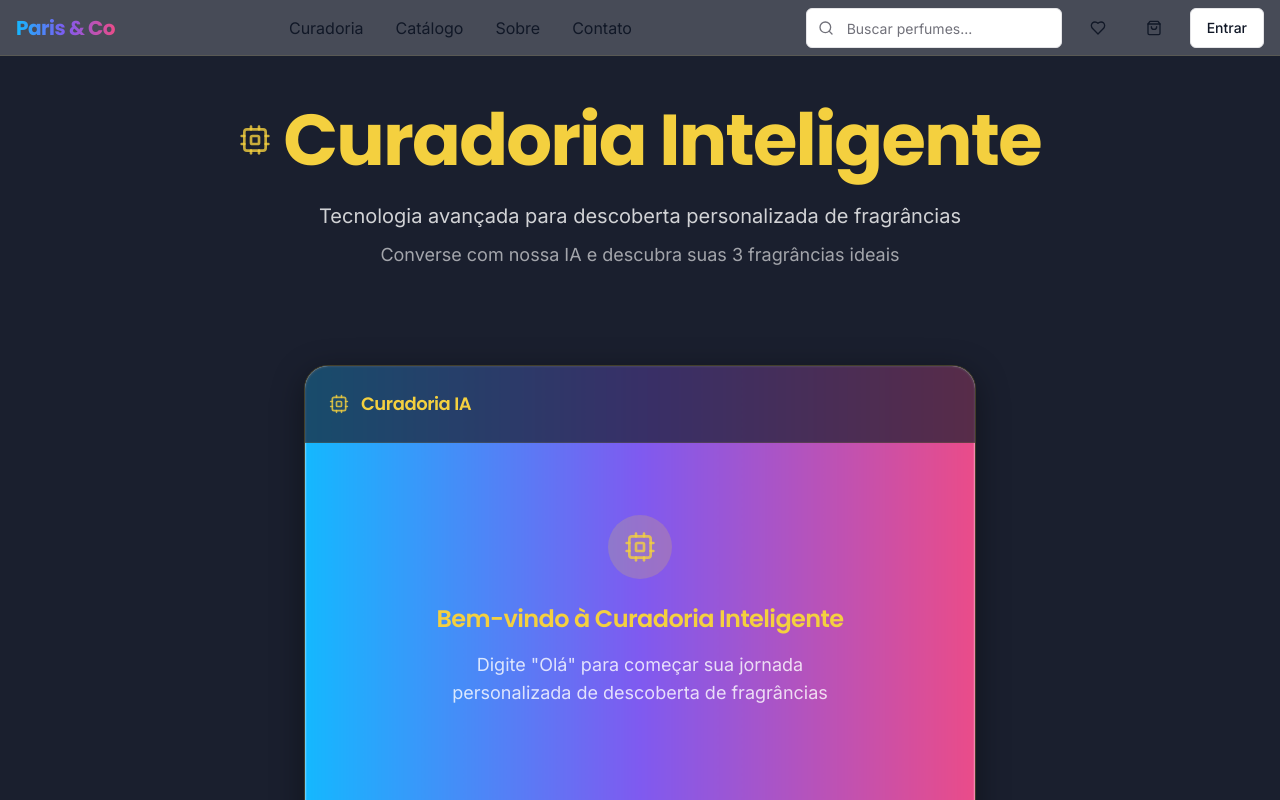
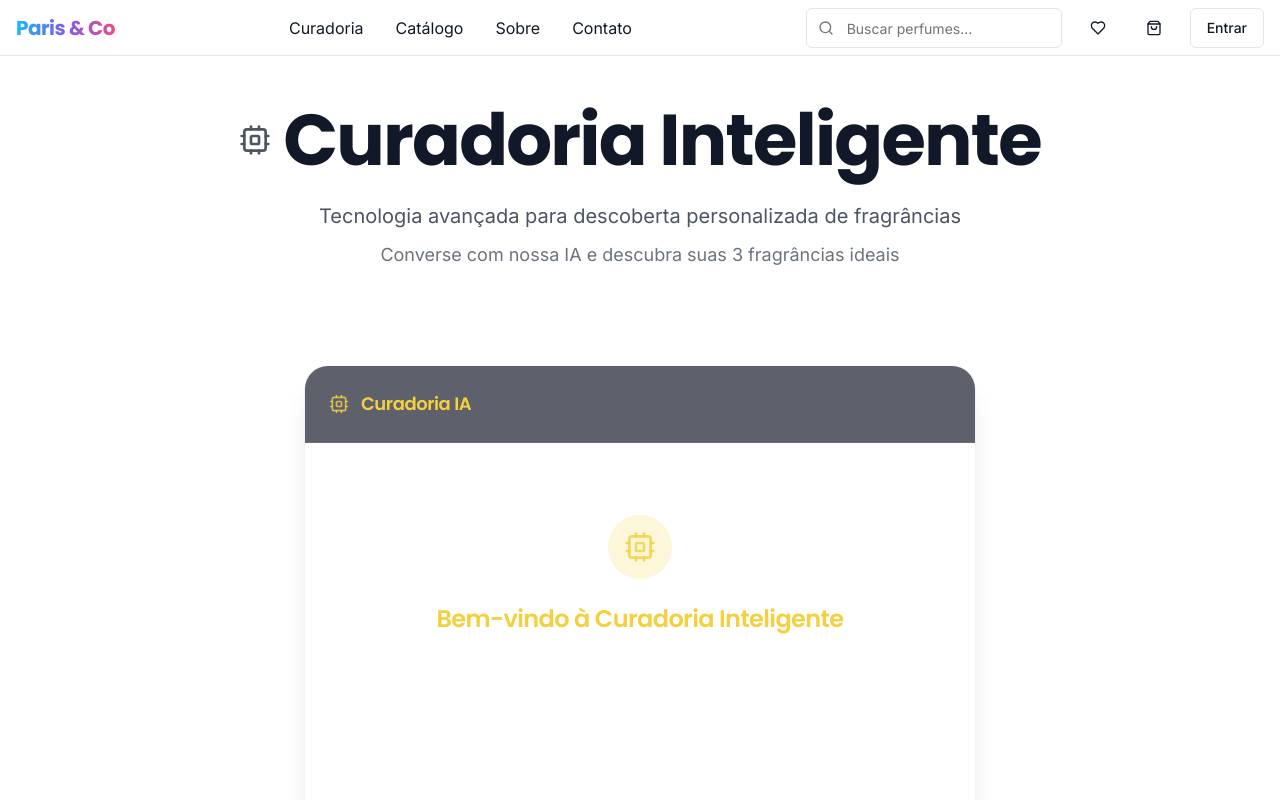
Before and after one commit to Gustavo-Paris/perfume-ai-discover, a React (Vite) app: page /curadoria in a window 1280 px wide. Shown: the top 800 px of the page. Built offline with nearby package versions, Linux system fonts and the light colour scheme.

Commit message:
Revert to previous design state
Reverts the changes made to the Home page, returning to the more minimalist and professional design.

```diff
--- a/src/components/layout/Header.tsx
+++ b/src/components/layout/Header.tsx
@@ -17,7 +17,7 @@ const Header = () => {
   const totalItems = items.reduce((sum, item) => sum + item.quantity, 0);
 
   return (
-    <header className="sticky top-0 z-50 w-full h-14 bg-navy/80 backdrop-blur-lg border-b border-gold/10">
+    <header className="sticky top-0 z-50 w-full h-14 bg-white/95 backdrop-blur-lg border-b border-gray-200">
       <div className="container mx-auto px-4 max-w-7xl">
         <div className="flex h-14 items-center justify-between">
           <HeaderLogo />
@@ -29,12 +29,12 @@ const Header = () => {
             <Button
               variant="ghost"
               size="icon"
-              className="relative text-white hover:text-gold"
+              className="relative text-gray-700 hover:text-gray-900"
               onClick={() => navigate('/carrinho')}
             >
               <ShoppingBag className="h-4 w-4" />
               {totalItems > 0 && (
-                <span className="absolute -top-1 -right-1 h-4 w-4 rounded-full bg-gold text-xs text-navy flex items-center justify-center font-bold">
+                <span className="absolute -top-1 -right-1 h-4 w-4 rounded-full bg-gray-900 text-xs text-white flex items-center justify-center font-bold">
                   {totalItems}
                 </span>
               )}
--- a/src/index.css
+++ b/src/index.css
@@ -96,47 +96,6 @@
     background-clip: text;
   }
 
-  /* AI Halo effect for CTA buttons */
-  .ai-halo {
-    position: relative;
-    z-index: 1;
-  }
-
-  .ai-halo:before {
-    content: "";
-    position: absolute;
-    inset: -3px;
-    border-radius: inherit;
-    background: linear-gradient(90deg, #14B8FF, #7F5AF0, #EA4C89);
-    filter: blur(6px);
-    opacity: 0.9;
-    z-index: -1;
-    animation: halo 4s linear infinite;
-  }
-
-  @keyframes halo {
-    0% { transform: rotate(0deg); }
-    100% { transform: rotate(360deg); }
-  }
-
-  /* Chat wrapper with AI gradient border */
-  .chat-ai-border {
-    position: relative;
-    border: 2px solid transparent;
-    background-clip: padding-box;
-  }
-
-  .chat-ai-border:before {
-    content: "";
-    position: absolute;
-    inset: 0;
-    border-radius: inherit;
-    padding: 2px;
-    background: linear-gradient(to right, #14B8FF, #7F5AF0, #EA4C89);
-    filter: blur(1px);
-    z-index: -1;
-  }
-
   /* Modern gradient */
   .gradient-primary {
     background: linear-gradient(135deg, #667eea 0%, #764ba2 100%);
@@ -197,7 +156,7 @@
   }
 
   .chat-ai {
-    @apply bg-gold/10 text-white rounded-2xl px-4 py-3 max-w-[85%] border border-gold/20;
+    @apply bg-gray-100 text-gray-800 rounded-2xl px-4 py-3 max-w-[85%] border border-gray-200;
   }
 
   /* Typing animation */
@@ -206,7 +165,7 @@
   }
 
   .typing-dot {
-    @apply w-2 h-2 bg-gold rounded-full animate-pulse;
+    @apply w-2 h-2 bg-gray-400 rounded-full animate-pulse;
     animation-delay: var(--delay, 0ms);
   }
 
@@ -216,23 +175,6 @@
 
   .typing-dot:nth-child(3) {
     --delay: 400ms;
-  }
-
-  /* Background colors */
-  .bg-navy {
-    background-color: #1a1f2e;
-  }
-
-  .text-gold {
-    color: #f4d03f;
-  }
-
-  .bg-gold {
-    background-color: #f4d03f;
-  }
-
-  .glass-gold {
-    @apply bg-white/5 backdrop-blur-xl border border-gold/20;
   }
 
   /* Animation utilities */
--- a/src/pages/Curadoria.tsx
+++ b/src/pages/Curadoria.tsx
@@ -141,19 +141,19 @@ const Curadoria = () => {
 
   if (error) {
     return (
-      <div className="min-h-screen bg-navy py-12 relative overflow-hidden">
+      <div className="min-h-screen bg-white py-12 relative overflow-hidden">
         <div className="container mx-auto px-4 max-w-2xl relative z-10">
-          <Card className="glass-gold border-red-500/50">
+          <Card className="glass border-red-500/50">
             <CardContent className="p-6 text-center">
               <motion.div
                 className="w-16 h-16 rounded-full bg-red-500/20 flex items-center justify-center mx-auto mb-4"
                 animate={{ rotate: [0, 360] }}
                 transition={{ duration: 2, repeat: Infinity, ease: "linear" }}
               >
-                <Zap className="h-8 w-8 text-red-400" />
+                <Zap className="h-8 w-8 text-red-500" />
               </motion.div>
-              <p className="text-red-400 mb-4 text-lg font-display">Sistema Temporariamente Indisponível</p>
-              <p className="text-white/70 mb-6">{error}</p>
+              <p className="text-red-500 mb-4 text-lg font-display">Sistema Temporariamente Indisponível</p>
+              <p className="text-gray-600 mb-6">{error}</p>
               <Button
                 onClick={handleReset}
                 className="btn-primary"
@@ -170,14 +170,14 @@ const Curadoria = () => {
 
   if (showHistory) {
     return (
-      <div className="min-h-screen bg-navy py-12 relative overflow-hidden">
+      <div className="min-h-screen bg-white py-12 relative overflow-hidden">
         <div className="container mx-auto px-4 max-w-4xl relative z-10">
           <motion.div
             className="mb-8 flex items-center justify-between"
             initial={{ opacity: 0, y: -20 }}
             animate={{ opacity: 1, y: 0 }}
           >
-            <h1 className="font-display text-4xl font-bold text-gold">
+            <h1 className="font-display text-4xl font-bold text-gray-900">
               Histórico de Curadoria
             </h1>
             <Button
@@ -189,7 +189,7 @@ const Curadoria = () => {
             </Button>
           </motion.div>
 
-          <Card className="glass-gold rounded-3xl">
+          <Card className="glass rounded-3xl">
             <CardContent className="p-8">
               <SessionHistory
                 onLoadSession={handleLoadSession}
@@ -204,7 +204,7 @@ const Curadoria = () => {
 
   if (showResults) {
     return (
-      <div className="min-h-screen bg-navy py-12 relative overflow-hidden">
+      <div className="min-h-screen bg-white py-12 relative overflow-hidden">
         <div className="container mx-auto px-4 relative z-10">
           <RecommendationResults
             recommendedIds={recommendedIds}
@@ -218,10 +218,10 @@ const Curadoria = () => {
 
   if (isAnalyzing) {
     return (
-      <div className="min-h-screen bg-navy py-12 relative overflow-hidden flex items-center justify-center">
+      <div className="min-h-screen bg-white py-12 relative overflow-hidden flex items-center justify-center">
         <div className="text-center relative z-10 max-w-2xl mx-auto px-4">
           <motion.div
-            className="w-32 h-32 rounded-full bg-gold/20 flex items-center justify-center mx-auto mb-8"
+            className="w-32 h-32 rounded-full bg-gray-100 flex items-center justify-center mx-auto mb-8"
             animate={{
               rotate: [0, 360],
               scale: [1, 1.1, 1]
@@ -231,16 +231,16 @@ const Curadoria = () => {
               scale: { duration: 2, repeat: Infinity, ease: "easeInOut" }
             }}
           >
-            <Cpu className="h-16 w-16 text-gold" />
+            <Cpu className="h-16 w-16 text-gray-600" />
           </motion.div>
           <motion.h2
-            className="font-display text-4xl font-bold mb-6 text-gold"
+            className="font-display text-4xl font-bold mb-6 text-gray-900"
             initial={{ opacity: 0 }}
             animate={{ opacity: 1 }}
           >
             Análise Inteligente
           </motion.h2>
-          <p className="text-xl text-white/80 max-w-xl mx-auto mb-8 leading-relaxed">
+          <p className="text-xl text-gray-600 max-w-xl mx-auto mb-8 leading-relaxed">
             Nossa inteligência artificial está processando suas preferências para descobrir as fragrâncias perfeitas
           </p>
           <div className="typing-dots justify-center mb-8">
@@ -248,8 +248,8 @@ const Curadoria = () => {
             <div className="typing-dot"></div>
             <div className="typing-dot"></div>
           </div>
-          <div className="glass-gold rounded-2xl p-6">
-            <div className="flex items-center justify-center space-x-2 text-gold/70">
+          <div className="glass rounded-2xl p-6">
+            <div className="flex items-center justify-center space-x-2 text-gray-600">
               <span className="text-sm">Processando dados sensoriais...</span>
             </div>
           </div>
@@ -259,7 +259,7 @@ const Curadoria = () => {
   }
 
   return (
-    <div className="min-h-screen bg-navy py-12 relative overflow-hidden">
+    <div className="min-h-screen bg-white py-12 relative overflow-hidden">
       <div className="container mx-auto px-4 max-w-7xl relative z-10">
         <motion.div
           className="text-center mb-16 max-w-4xl mx-auto"
@@ -268,15 +268,15 @@ const Curadoria = () => {
           transition={{ duration: 0.6 }}
         >
           <div className="flex items-center justify-center space-x-3 mb-6">
-            <Cpu className="w-8 h-8 text-gold/80" />
-            <h1 className="font-display text-6xl md:text-7xl font-bold text-gold">
+            <Cpu className="w-8 h-8 text-gray-600" />
+            <h1 className="font-display text-6xl md:text-7xl font-bold text-gray-900">
               Curadoria Inteligente
             </h1>
           </div>
-          <p className="text-white/80 text-xl mb-2 max-w-2xl mx-auto leading-relaxed">
+          <p className="text-gray-600 text-xl mb-2 max-w-2xl mx-auto leading-relaxed">
             Tecnologia avançada para descoberta personalizada de fragrâncias
           </p>
-          <p className="text-white/60 text-lg max-w-xl mx-auto mb-8">
+          <p className="text-gray-500 text-lg max-w-xl mx-auto mb-8">
             Converse com nossa IA e descubra suas 3 fragrâncias ideais
           </p>
 
@@ -298,9 +298,9 @@ const Curadoria = () => {
               </Button>
 
               {currentSessionId && (
-                <div className="flex items-center space-x-2 glass-gold px-4 py-2 rounded-full">
-                  <div className="w-2 h-2 bg-gold rounded-full animate-pulse" />
-                  <span className="text-sm font-medium text-gold">Sistema Ativo</span>
+                <div className="flex items-center space-x-2 glass px-4 py-2 rounded-full">
+                  <div className="w-2 h-2 bg-green-500 rounded-full animate-pulse" />
+                  <span className="text-sm font-medium text-gray-700">Sistema Ativo</span>
                 </div>
               )}
             </motion.div>
@@ -313,7 +313,7 @@ const Curadoria = () => {
           animate={{ opacity: 1, y: 0 }}
           transition={{ delay: 0.5 }}
         >
-          <Card className="glass-gold rounded-3xl h-[75vh] md:h-[600px] overflow-hidden shadow-[0_8px_32px_rgba(0,0,0,0.4)] chat-ai-border">
+          <Card className="glass rounded-3xl h-[75vh] md:h-[600px] overflow-hidden shadow-xl">
             <CardContent className="h-full p-0">
               <ConversationChat
                 messages={conversation.messages}
```
